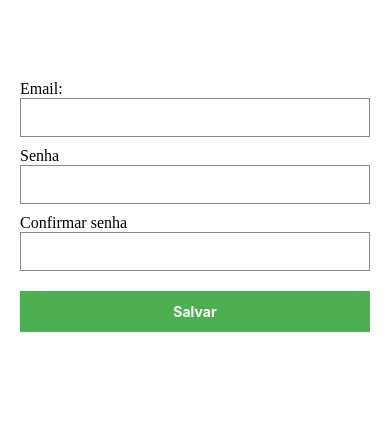
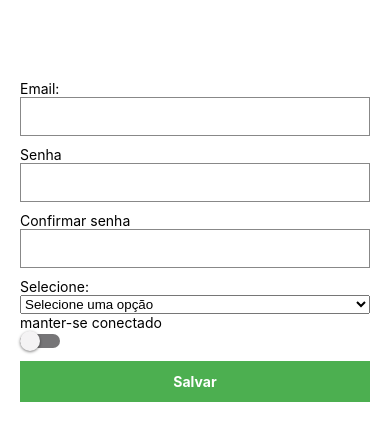
Before and after one commit to EduardoBrito2/prog-mobile, a React Native app in the folder app/: screen / in a window 390 px wide. Shown: the top 440 px of the page. Built offline with nearby package versions, Linux system fonts and the light colour scheme.

Commit message:
modified:   app/App.tsx 	modified:   app/package-lock.json 	modified:   app/package.json 	new file:   app/screept/Dez.tsx 	new file:   app/screept/Nove.tsx

```diff
--- a/app/App.tsx
+++ b/app/App.tsx
@@ -8,11 +8,13 @@ import Cinco from './screept/Cinco';
 import Seis from './screept/Seis';
 import Sete from './screept/Sete';
 import Oito from './screept/Oito';
+import Nove from './screept/Nove';
+import Dez from './screept/Dez';
 
 export default function App() {
   return (
     <View style={styles.container}>
-      <Oito/>
+      <Dez/>
       <StatusBar hidden/>
     </View>
   );
--- a/app/package.json
+++ b/app/package.json
@@ -10,6 +10,7 @@
   },
   "dependencies": {
     "@expo/metro-runtime": "~5.0.4",
+    "@react-native-picker/picker": "^2.11.1",
     "expo": "~53.0.20",
     "expo-status-bar": "~2.2.3",
     "react": "^19.0.0",
--- /dev/null
+++ b/app/screept/Dez.tsx
@@ -0,0 +1,113 @@
+import React, { useState } from 'react';
+import { View, TextInput, Text, TouchableOpacity, Alert, StyleSheet, Switch } from 'react-native';
+import { Picker } from '@react-native-picker/picker';
+
+export default function Sete() {
+  const [email, setEmail] = useState('');
+  const [senha, setSenha] = useState('');
+  const [csenha, setCsenha] = useState('');
+  const [resultado, setResultado] = useState('');
+  const [selecionar, Setselecionar] = useState('');
+  const [manter, setmanter] = useState(false);
+
+  const verificar = () => {
+    if (senha !== csenha) {
+      Alert.alert("As senhas não estão batendo");
+      return false;
+    }
+    return true;
+  };
+
+  const salvar = () => {
+    if (verificar()) {
+      if (email && senha && selecionar) {
+        setResultado(`${email} - ${senha} - ${csenha} - ${selecionar} - ${manter ? "sim":"não"}`);
+      } else {
+        setResultado('Preencha todos os campos.');
+      }
+    }
+  };
+
+  return (
+    <View style={styles.container}>
+      <Text>Email:</Text>
+      <TextInput
+        value={email}
+        onChangeText={setEmail}
+        style={styles.input}
+        keyboardType="email-address"
+        autoCapitalize="none"
+        autoComplete="email"
+      />
+      <Text>Senha</Text>
+      <TextInput
+        value={senha}
+        onChangeText={setSenha}
+        style={styles.input}
+        secureTextEntry
+      />
+      <Text>Confirmar senha</Text>
+      <TextInput
+        value={csenha}
+        onChangeText={setCsenha}
+        style={styles.input}
+        secureTextEntry
+      />
+      <Text>Selecione:</Text>
+      <Picker
+  selectedValue={selecionar}
+  onValueChange={(value) => Setselecionar(value)}
+>
+  <Picker.Item label="Selecione uma opção" value="" />
+  <Picker.Item label="Administrador" value="adm" />
+  <Picker.Item label="Gestor" value="manager" />
+  <Picker.Item label="Usuário" value="user" />
+</Picker>
+<Text>manter-se conectado</Text>
+        <Switch
+          value={manter}
+          onValueChange={setmanter}
+          thumbColor={manter ? '#2196F3' : '#f4f3f4'}
+          trackColor={{ false: '#767577', true: '#81b0ff' }}
+        />
+      <TouchableOpacity style={styles.botao} onPress={salvar}>
+        <Text style={styles.botaoTexto}>Salvar</Text>
+      </TouchableOpacity>
+      <Text style={styles.resultado}>{resultado}</Text>
+    </View>
+  );
+}
+
+const styles = StyleSheet.create({
+  container: {
+    flex: 1,
+    padding: 20,
+    marginTop: 60,
+  },
+  input: {
+    borderWidth: 1,
+    borderColor: '#888',
+    padding: 10,
+    marginBottom: 10,
+  },
+  botao: {
+    backgroundColor: '#4CAF50',
+    padding: 12,
+    alignItems: 'center',
+    marginTop: 10,
+  },
+  botaoTexto: {
+    color: '#fff',
+    fontWeight: 'bold',
+  },
+  resultado: {
+    marginTop: 20,
+    fontSize: 16,
+  },
+  picker: {
+  borderWidth: 1,
+  borderColor: '#888',
+  marginBottom: 10,
+}
+
+});
--- /dev/null
+++ b/app/screept/Nove.tsx
@@ -0,0 +1,106 @@
+import React, { useState } from 'react';
+import { View, TextInput, Text, TouchableOpacity, Alert, StyleSheet } from 'react-native';
+import { Picker } from '@react-native-picker/picker';
+
+export default function Sete() {
+  const [email, setEmail] = useState('');
+  const [senha, setSenha] = useState('');
+  const [csenha, setCsenha] = useState('');
+  const [resultado, setResultado] = useState('');
+  const [selecionar, Setselecionar] = useState('');
+
+
+  const verificar = () => {
+    if (senha !== csenha) {
+      Alert.alert("As senhas não estão batendo");
+      return false;
+    }
+    return true;
+  };
+
+  const salvar = () => {
+    if (verificar()) {
+      if (email && senha && selecionar) {
+        setResultado(`${email} - ${senha} - ${csenha} - ${selecionar}`);
+      } else {
+        setResultado('Preencha todos os campos.');
+      }
+    }
+  };
+
+  return (
+    <View style={styles.container}>
+      <Text>Email:</Text>
+      <TextInput
+        value={email}
+        onChangeText={setEmail}
+        style={styles.input}
+        keyboardType="email-address"
+        autoCapitalize="none"
+        autoComplete="email"
+      />
+      <Text>Senha</Text>
+      <TextInput
+        value={senha}
+        onChangeText={setSenha}
+        style={styles.input}
+        secureTextEntry
+      />
+      <Text>Confirmar senha</Text>
+      <TextInput
+        value={csenha}
+        onChangeText={setCsenha}
+        style={styles.input}
+        secureTextEntry
+      />
+      <Text>Selecione:</Text>
+      <Picker
+  selectedValue={selecionar}
+  onValueChange={(value) => Setselecionar(value)}
+>
+  <Picker.Item label="Selecione uma opção" value="" />
+  <Picker.Item label="Administrador" value="adm" />
+  <Picker.Item label="Gestor" value="manager" />
+  <Picker.Item label="Usuário" value="user" />
+</Picker>
+      <TouchableOpacity style={styles.botao} onPress={salvar}>
+        <Text style={styles.botaoTexto}>Salvar</Text>
+      </TouchableOpacity>
+      <Text style={styles.resultado}>{resultado}</Text>
+    </View>
+  );
+}
+
+const styles = StyleSheet.create({
+  container: {
+    flex: 1,
+    padding: 20,
+    marginTop: 60,
+  },
+  input: {
+    borderWidth: 1,
+    borderColor: '#888',
+    padding: 10,
+    marginBottom: 10,
+  },
+  botao: {
+    backgroundColor: '#4CAF50',
+    padding: 12,
+    alignItems: 'center',
+    marginTop: 10,
+  },
+  botaoTexto: {
+    color: '#fff',
+    fontWeight: 'bold',
+  },
+  resultado: {
+    marginTop: 20,
+    fontSize: 16,
+  },
+  picker: {
+  borderWidth: 1,
+  borderColor: '#888',
+  marginBottom: 10,
+}
+
+});
```
Also changed, not shown: 1 other file (tests, documents, lock files or other folders).
